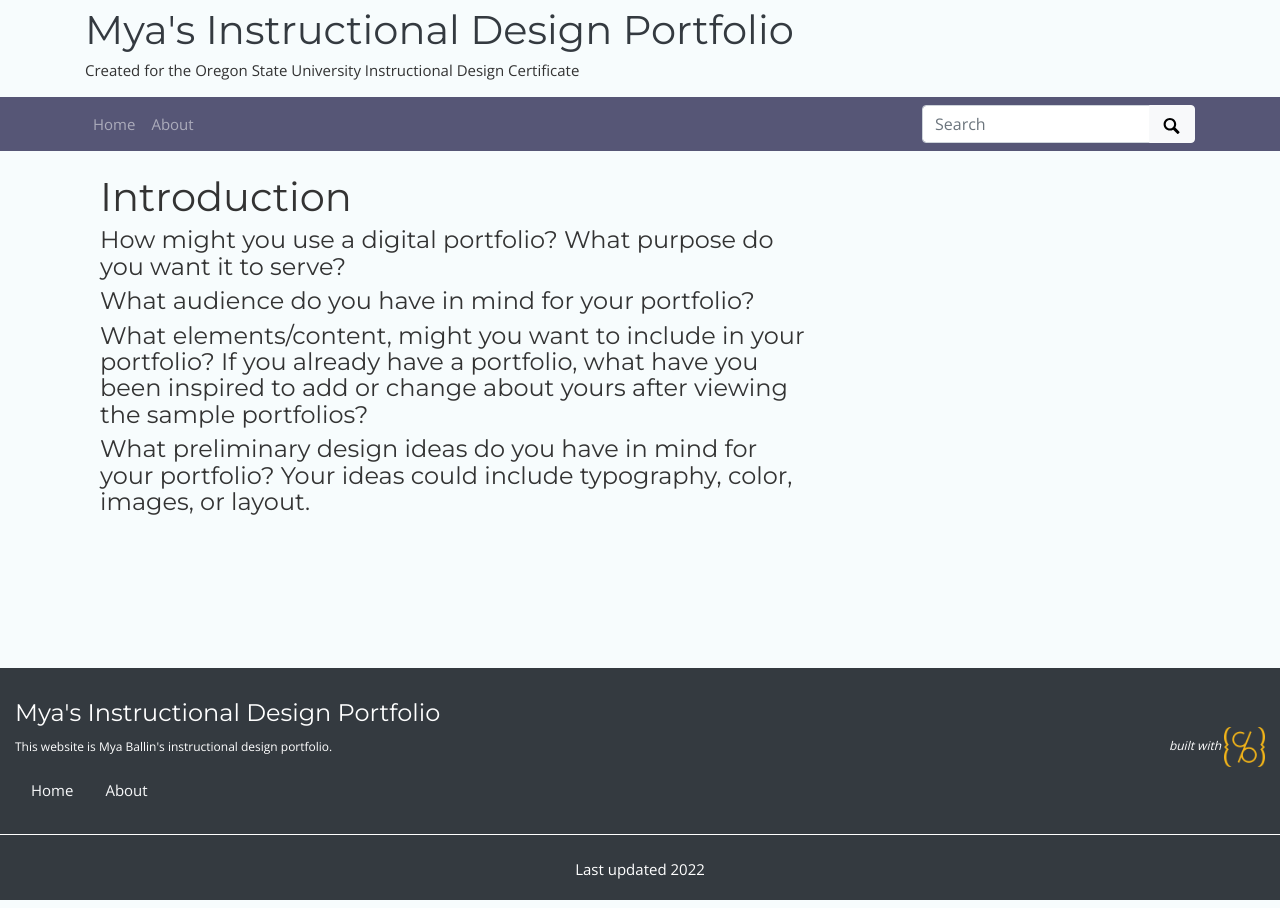
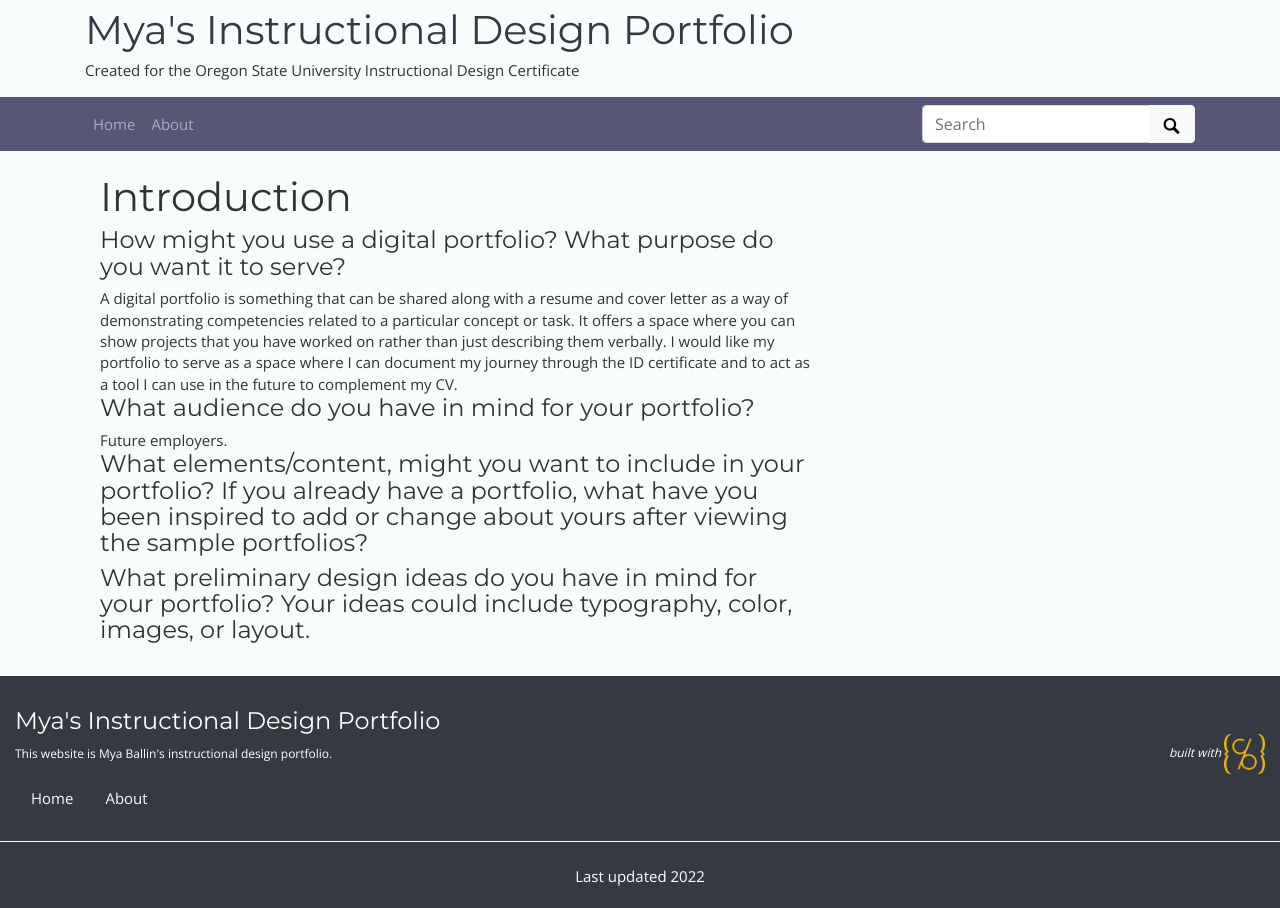
Before and after one commit to mxballin/instructional-design, a Jekyll site: the page built from index.md, in a window 1280 px wide. Built offline with Jekyll 4.4.1, drawn with Linux system fonts in a browser that asks for light colours; some web fonts are replaced.

Commit message:
Update home-infographic.html

```diff
--- a/_layouts/home-infographic.html
+++ b/_layouts/home-infographic.html
@@ -7,10 +7,14 @@ layout: page
   <div class="row">
     <div class="col-md-8 my-auto">
       <h1> Introduction </h1>
-     <h4>How might you use a digital portfolio? What purpose do you want it to serve?<h2>
-      <h4>What audience do you have in mind for your portfolio?</h2>
-      <h4>What elements/content, might you want to include in your portfolio? If you already have a portfolio, what have you been inspired to add or change about yours after viewing the sample portfolios? </h2>
-      <h4>What preliminary design ideas do you have in mind for your portfolio? Your ideas could include typography, color, images, or layout.</h2>
+     <h4>How might you use a digital portfolio? What purpose do you want it to serve?</h4>
+      A digital portfolio is something that can be shared along with a resume and cover letter as a way of demonstrating competencies related to a particular concept or task.
+      It offers a space where you can show projects that you have worked on rather than just describing them verbally.
+      I would like my portfolio to serve as a space where I can document my journey through the ID certificate and to act as a tool I can use in the future to complement my CV.
+      <h4>What audience do you have in mind for your portfolio?</h4>
+      Future employers.
+      <h4>What elements/content, might you want to include in your portfolio? If you already have a portfolio, what have you been inspired to add or change about yours after viewing the sample portfolios? </h4>
+      <h4>What preliminary design ideas do you have in mind for your portfolio? Your ideas could include typography, color, images, or layout.</h4>
     <div class="col-md-4 my-auto">
     </div>
   </div>
```
